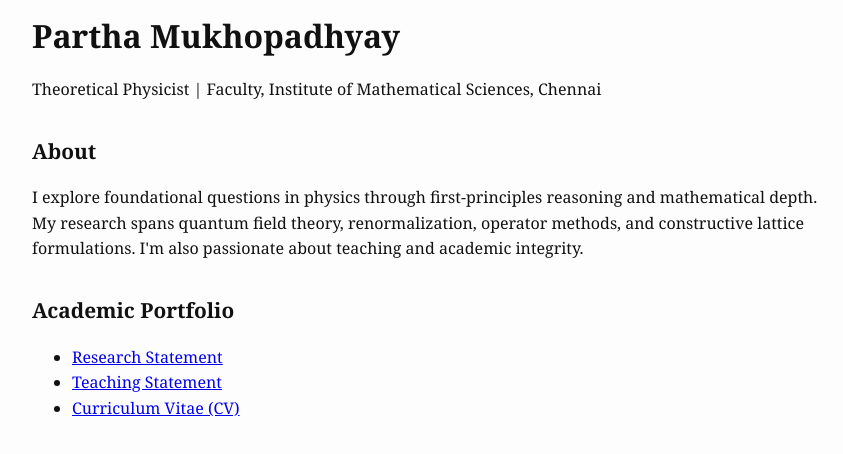
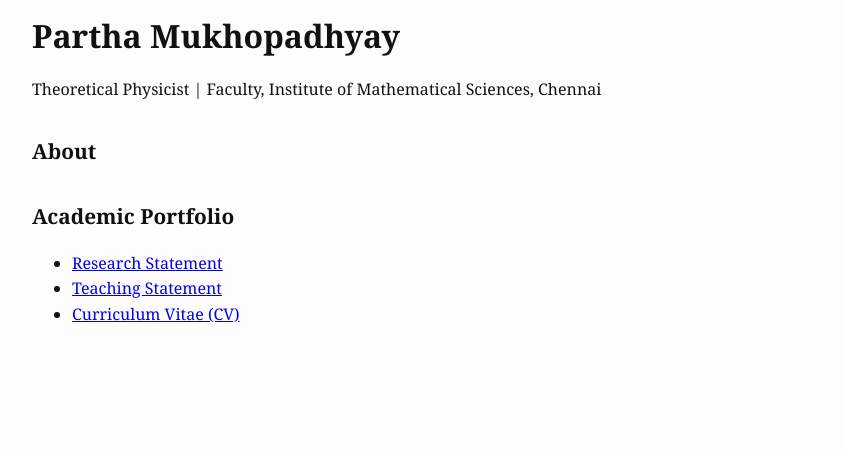
Before and after one commit to ParthoM7/academic-portfolio, a plain HTML site: page index.html in a window 1280 px wide. Shown: the part 82-536 px from the top of the page, without its empty margins (208-1051 px from the left). Drawn offline with Linux system fonts and the light colour scheme.

Commit message:
Update index.html

```diff
--- a/index.html
+++ b/index.html
@@ -65,7 +65,6 @@
   <p>Theoretical Physicist | Faculty, Institute of Mathematical Sciences, Chennai</p>
 
   <h2>About</h2>
-  <p>I explore foundational questions in physics through first-principles reasoning and mathematical depth. My research spans quantum field theory, renormalization, operator methods, and constructive lattice formulations. I'm also passionate about teaching and academic integrity.</p>
 
   <h2>Academic Portfolio</h2>
   <ul>
```
